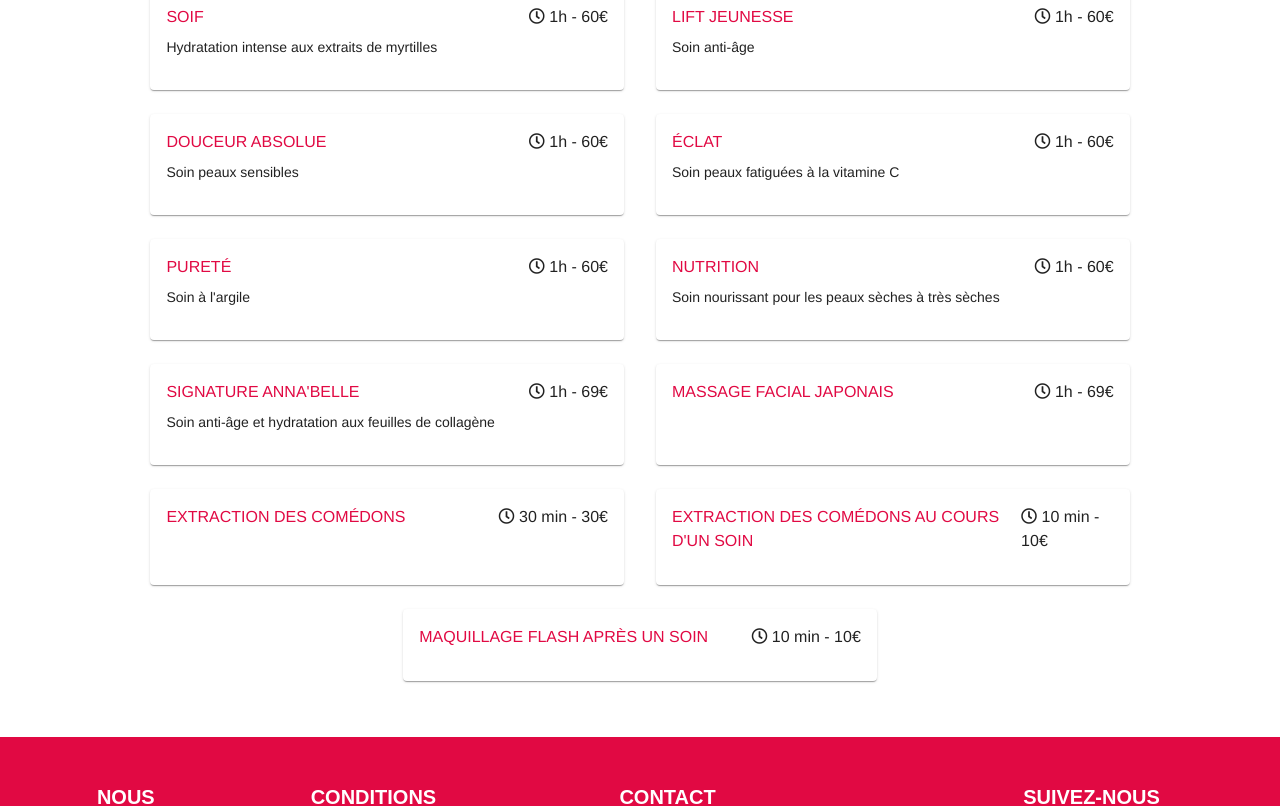
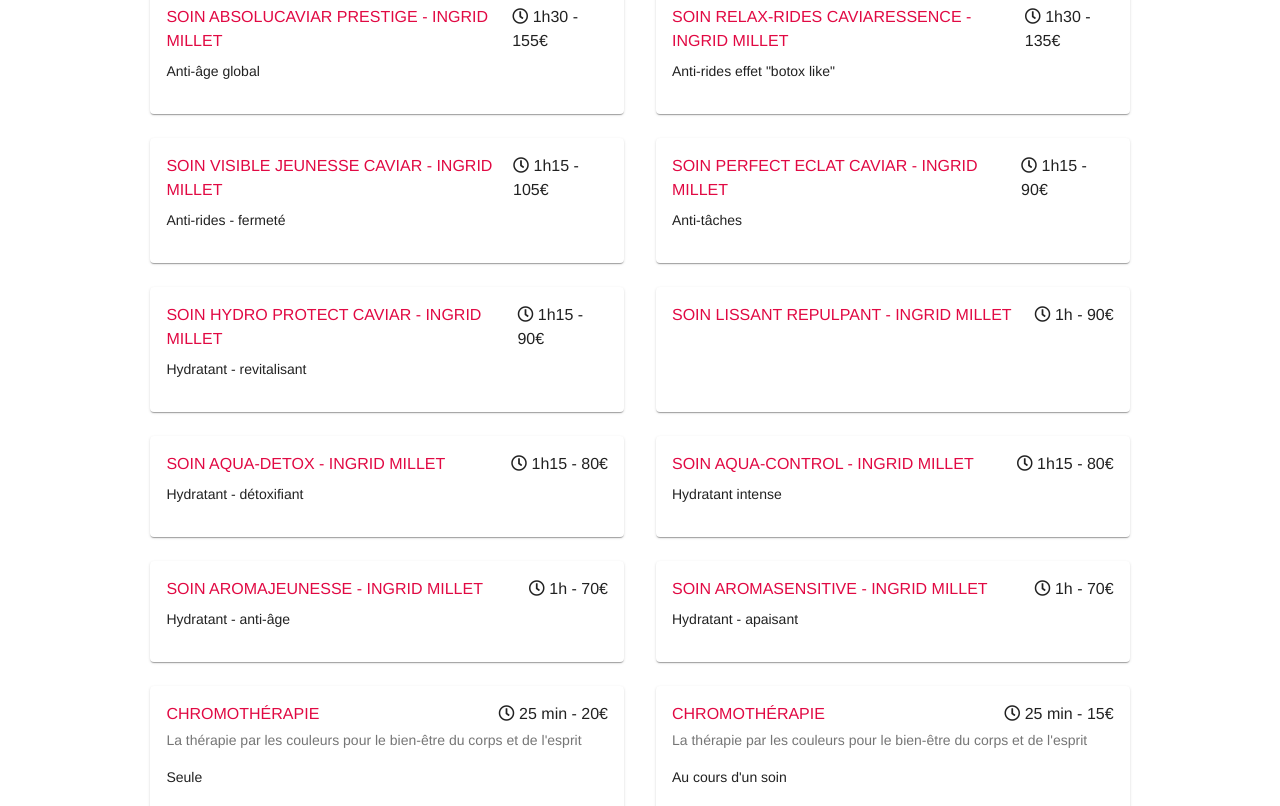
Before and after one commit to jenngllg/annabelle-institut, an Angular app: page /face-care in a window 1280 px wide. Shown: the part 380-1186 px from the top of the page. Built offline with nearby package versions, Linux system fonts and the light colour scheme; a web font is replaced by a local one.

Commit message:
[ADD] ingrid millet, [UPD] some prices, [UPD] team

```diff
--- a/src/app/app.component.html
+++ b/src/app/app.component.html
@@ -44,7 +44,7 @@
             <button mat-menu-item [routerLink]="['/waxing']">Épilation pour elle</button>
             <button mat-menu-item [routerLink]="['/men']">Épilation pour lui</button>
             <button mat-menu-item [routerLink]="['/piercing']">Piercing</button>
-            <button mat-menu-item [routerLink]="['/permanent']">Permanent</button>
+            <button mat-menu-item [routerLink]="['/permanent']">Maquillage permanent</button>
             <button mat-menu-item [routerLink]="['/mesotherapy']">Mésothérapie</button>
             <button mat-menu-item [routerLink]="['/events']">Evènementiel</button>
           </mat-menu>
--- a/src/app/face-care/face-care.component.html
+++ b/src/app/face-care/face-care.component.html
@@ -11,6 +11,178 @@
     </div>
 
     <div class="prestations">
+
+        <mat-card class="prestation">
+            <mat-card-title>
+                <div class="name">SOIN ABSOLUCAVIAR PRESTIGE - INGRID MILLET</div>
+                <div class="infos">
+                    <i class="far fa-clock"></i>
+                    1h30 - 155€
+                </div>
+            </mat-card-title>
+            <mat-card-content>Anti-âge global</mat-card-content>
+            <mat-card-actions align="end">
+            </mat-card-actions>
+        </mat-card>
+
+        <mat-card class="prestation">
+            <mat-card-title>
+                <div class="name">SOIN RELAX-RIDES CAVIARESSENCE - INGRID MILLET</div>
+                <div class="infos">
+                    <i class="far fa-clock"></i>
+                    1h30 - 135€
+                </div>
+            </mat-card-title>
+            <mat-card-content>Anti-rides effet "botox like"</mat-card-content>
+            <mat-card-actions align="end">
+            </mat-card-actions>
+        </mat-card>
+
+        <mat-card class="prestation">
+            <mat-card-title>
+                <div class="name">SOIN VISIBLE JEUNESSE CAVIAR - INGRID MILLET</div>
+                <div class="infos">
+                    <i class="far fa-clock"></i>
+                    1h15 - 105€
+                </div>
+            </mat-card-title>
+            <mat-card-content>Anti-rides - fermeté</mat-card-content>
+            <mat-card-actions align="end">
+            </mat-card-actions>
+        </mat-card>
+
+        <mat-card class="prestation">
+            <mat-card-title>
+                <div class="name">SOIN PERFECT ECLAT CAVIAR - INGRID MILLET</div>
+                <div class="infos">
+                    <i class="far fa-clock"></i>
+                    1h15 - 90€
+                </div>
+            </mat-card-title>
+            <mat-card-content>Anti-tâches</mat-card-content>
+            <mat-card-actions align="end">
+            </mat-card-actions>
+        </mat-card>
+
+        <mat-card class="prestation">
+            <mat-card-title>
+                <div class="name">SOIN HYDRO PROTECT CAVIAR - INGRID MILLET</div>
+                <div class="infos">
+                    <i class="far fa-clock"></i>
+                    1h15 - 90€
+                </div>
+            </mat-card-title>
+            <mat-card-content>Hydratant - revitalisant</mat-card-content>
+            <mat-card-actions align="end">
+            </mat-card-actions>
+        </mat-card>
+
+        <mat-card class="prestation">
+            <mat-card-title>
+                <div class="name">SOIN LISSANT REPULPANT - INGRID MILLET</div>
+                <div class="infos">
+                    <i class="far fa-clock"></i>
+                    1h - 90€
+                </div>
+            </mat-card-title>
+            <mat-card-content></mat-card-content>
+            <mat-card-actions align="end">
+            </mat-card-actions>
+        </mat-card>
+
+        <mat-card class="prestation">
+            <mat-card-title>
+                <div class="name">SOIN AQUA-DETOX - INGRID MILLET</div>
+                <div class="infos">
+                    <i class="far fa-clock"></i>
+                    1h15 - 80€
+                </div>
+            </mat-card-title>
+            <mat-card-content>Hydratant - détoxifiant</mat-card-content>
+            <mat-card-actions align="end">
+            </mat-card-actions>
+        </mat-card>
+
+        <mat-card class="prestation">
+            <mat-card-title>
+                <div class="name">SOIN AQUA-CONTROL - INGRID MILLET</div>
+                <div class="infos">
+                    <i class="far fa-clock"></i>
+                    1h15 - 80€
+                </div>
+            </mat-card-title>
+            <mat-card-content>Hydratant intense</mat-card-content>
+            <mat-card-actions align="end">
+            </mat-card-actions>
+        </mat-card>
+
+        <mat-card class="prestation">
+            <mat-card-title>
+                <div class="name">SOIN AROMAJEUNESSE - INGRID MILLET</div>
+                <div class="infos">
+                    <i class="far fa-clock"></i>
+                    1h - 70€
+                </div>
+            </mat-card-title>
+            <mat-card-content>Hydratant - anti-âge</mat-card-content>
+            <mat-card-actions align="end">
+            </mat-card-actions>
+        </mat-card>
+
+        <mat-card class="prestation">
+            <mat-card-title>
+                <div class="name">SOIN AROMASENSITIVE - INGRID MILLET</div>
+                <div class="infos">
+                    <i class="far fa-clock"></i>
+                    1h - 70€
+                </div>
+            </mat-card-title>
+            <mat-card-content>Hydratant - apaisant</mat-card-content>
+            <mat-card-actions align="end">
+            </mat-card-actions>
+        </mat-card>
+
+        <mat-card class="prestation">
+            <mat-card-title>
+                <div class="name">CHROMOTHÉRAPIE</div>
+                <div class="infos">
+                    <i class="far fa-clock"></i>
+                    25 min - 20€
+                </div>
+            </mat-card-title>
+            <mat-card-subtitle>La thérapie par les couleurs pour le bien-être du corps et de l'esprit</mat-card-subtitle>
+            <mat-card-content>Seule</mat-card-content>
+            <mat-card-actions align="end">
+            </mat-card-actions>
+        </mat-card>
+
+        <mat-card class="prestation">
+            <mat-card-title>
+                <div class="name">CHROMOTHÉRAPIE</div>
+                <div class="infos">
+                    <i class="far fa-clock"></i>
+                    25 min - 15€
+                </div>
+            </mat-card-title>
+            <mat-card-subtitle>La thérapie par les couleurs pour le bien-être du corps et de l'esprit</mat-card-subtitle>
+            <mat-card-content>Au cours d'un soin</mat-card-content>
+            <mat-card-actions align="end">
+            </mat-card-actions>
+        </mat-card>
+
+        <mat-card class="prestation">
+            <mat-card-title>
+                <div class="name">CHROMOTHÉRAPIE : CURE DE 10 SÉANCES + 2 SÉANCES OFFERTES <i class="fas fa-gift"></i></div>
+                <div class="infos">
+                    <i class="far fa-clock"></i>
+                    200€
+                </div>
+            </mat-card-title>
+            <mat-card-subtitle>La thérapie par les couleurs pour le bien-être du corps et de l'esprit</mat-card-subtitle>
+            <mat-card-content></mat-card-content>
+            <mat-card-actions align="end">
+            </mat-card-actions>
+        </mat-card>
 
         <mat-card class="prestation">
             <mat-card-title>
--- a/src/app/hands-foots-care/hands-foots-care.component.html
+++ b/src/app/hands-foots-care/hands-foots-care.component.html
@@ -20,8 +20,8 @@
                     1h - 55€
                 </div>
             </mat-card-title>
-            <mat-card-subtitle>Capsules, gel et couleur</mat-card-subtitle>
-            <mat-card-content></mat-card-content>
+            <mat-card-subtitle></mat-card-subtitle>
+            <mat-card-content>Capsules, gel et couleur</mat-card-content>
             <mat-card-actions align="end">
             </mat-card-actions>
         </mat-card>
@@ -34,8 +34,8 @@
                     1h15 min - 60€
                 </div>
             </mat-card-title>
-            <mat-card-subtitle>Chablon</mat-card-subtitle>
-            <mat-card-content></mat-card-content>
+            <mat-card-subtitle></mat-card-subtitle>
+            <mat-card-content>Chablon</mat-card-content>
             <mat-card-actions align="end">
             </mat-card-actions>
         </mat-card>
@@ -48,8 +48,8 @@
                     45 min - 42€
                 </div>
             </mat-card-title>
-            <mat-card-subtitle>Mains ou pieds, sur ongles naturels</mat-card-subtitle>
-            <mat-card-content></mat-card-content>
+            <mat-card-subtitle></mat-card-subtitle>
+            <mat-card-content>Mains ou pieds, sur ongles naturels</mat-card-content>
             <mat-card-actions align="end">
             </mat-card-actions>
         </mat-card>
@@ -87,8 +87,8 @@
                     15 min - 20€
                 </div>
             </mat-card-title>
-            <mat-card-subtitle>Résine ou gel</mat-card-subtitle>
-            <mat-card-content></mat-card-content>
+            <mat-card-subtitle></mat-card-subtitle>
+            <mat-card-content>Résine ou gel</mat-card-content>
             <mat-card-actions align="end">
             </mat-card-actions>
         </mat-card>
@@ -115,8 +115,8 @@
                     5 min - 6€
                 </div>
             </mat-card-title>
-            <mat-card-subtitle>Pose provenant d'un autre salon</mat-card-subtitle>
-            <mat-card-content></mat-card-content>
+            <mat-card-subtitle></mat-card-subtitle>
+            <mat-card-content>Pose provenant d'un autre salon</mat-card-content>
             <mat-card-actions align="end">
             </mat-card-actions>
         </mat-card>
@@ -129,7 +129,21 @@
                     25 min - 23€
                 </div>
             </mat-card-title>
-            <mat-card-subtitle>Soin des ongles express inclus : 30€</mat-card-subtitle>
+            <mat-card-subtitle></mat-card-subtitle>
+            <mat-card-content>Soin des ongles express inclus : 30€</mat-card-content>
+            <mat-card-actions align="end">
+            </mat-card-actions>
+        </mat-card>
+
+        <mat-card class="prestation">
+            <mat-card-title>
+                <div class="name">FORFAIT DÉPOSE ET POSE DE VERNIS SEMI-PERMANENT MAINS</div>
+                <div class="infos">
+                    <i class="far fa-clock"></i>
+                    30 min - 30€
+                </div>
+            </mat-card-title>
+            <mat-card-subtitle></mat-card-subtitle>
             <mat-card-content></mat-card-content>
             <mat-card-actions align="end">
             </mat-card-actions>
@@ -143,7 +157,35 @@
                     25 min - 25€
                 </div>
             </mat-card-title>
-            <mat-card-subtitle>Soin des ongles express inclus : 32€</mat-card-subtitle>
+            <mat-card-subtitle></mat-card-subtitle>
+            <mat-card-content>Soin des ongles express inclus : 32€</mat-card-content>
+            <mat-card-actions align="end">
+            </mat-card-actions>
+        </mat-card>
+
+        <mat-card class="prestation">
+            <mat-card-title>
+                <div class="name">FORFAIT DÉPOSE ET POSE DE VERNIS SEMI-PERMANENT PIEDS</div>
+                <div class="infos">
+                    <i class="far fa-clock"></i>
+                    30 min - 32€
+                </div>
+            </mat-card-title>
+            <mat-card-subtitle></mat-card-subtitle>
+            <mat-card-content></mat-card-content>
+            <mat-card-actions align="end">
+            </mat-card-actions>
+        </mat-card>
+
+        <mat-card class="prestation">
+            <mat-card-title>
+                <div class="name">FORFAIT DÉPOSE DE VERNIS SEMI-PERMANENT ET SOIN DES ONGLES EXPRESS</div>
+                <div class="infos">
+                    <i class="far fa-clock"></i>
+                    20 min - 20€
+                </div>
+            </mat-card-title>
+            <mat-card-subtitle></mat-card-subtitle>
             <mat-card-content></mat-card-content>
             <mat-card-actions align="end">
             </mat-card-actions>
@@ -157,8 +199,8 @@
                     30 min - 25€
                 </div>
             </mat-card-title>
-            <mat-card-subtitle>Supplément french</mat-card-subtitle>
-            <mat-card-content></mat-card-content>
+            <mat-card-subtitle></mat-card-subtitle>
+            <mat-card-content>Supplément french</mat-card-content>
             <mat-card-actions align="end">
             </mat-card-actions>
         </mat-card>
@@ -171,8 +213,8 @@
                     5 min - 1€ à 2,50€
                 </div>
             </mat-card-title>
-            <mat-card-subtitle>Un ongle</mat-card-subtitle>
-            <mat-card-content></mat-card-content>
+            <mat-card-subtitle></mat-card-subtitle>
+            <mat-card-content>Un ongle</mat-card-content>
             <mat-card-actions align="end">
             </mat-card-actions>
         </mat-card>
@@ -185,8 +227,8 @@
                     15 min - 20€
                 </div>
             </mat-card-title>
-            <mat-card-subtitle>Mains entières</mat-card-subtitle>
-            <mat-card-content></mat-card-content>
+            <mat-card-subtitle></mat-card-subtitle>
+            <mat-card-content>Mains entières</mat-card-content>
             <mat-card-actions align="end">
             </mat-card-actions>
         </mat-card>
@@ -213,8 +255,8 @@
                     1h - 30€
                 </div>
             </mat-card-title>
-            <mat-card-subtitle>3 pers. min.</mat-card-subtitle>
-            <mat-card-content></mat-card-content>
+            <mat-card-subtitle></mat-card-subtitle>
+            <mat-card-content>3 pers. min.</mat-card-content>
             <mat-card-actions align="end">
             </mat-card-actions>
         </mat-card>
@@ -238,11 +280,11 @@
                 <div class="name">DÉPOSE EXPRESS DE VERNIS SEMI-PERMANENT</div>
                 <div class="infos">
                     <i class="far fa-clock"></i>
-                    5 min - 7€
+                    5 min - 10€
                 </div>
             </mat-card-title>
             <mat-card-subtitle></mat-card-subtitle>
-            <mat-card-content></mat-card-content>
+            <mat-card-content>Mains ou pieds</mat-card-content>
             <mat-card-actions align="end">
             </mat-card-actions>
         </mat-card>
@@ -282,8 +324,8 @@
                     30 min - 40€
                 </div>
             </mat-card-title>
-            <mat-card-subtitle>Seul</mat-card-subtitle>
-            <mat-card-content></mat-card-content>
+            <mat-card-subtitle></mat-card-subtitle>
+            <mat-card-content>Seul</mat-card-content>
             <mat-card-actions align="end">
             </mat-card-actions>
         </mat-card>
@@ -296,8 +338,8 @@
                     20 min - 35€
                 </div>
             </mat-card-title>
-            <mat-card-subtitle>Au cours d'un soin</mat-card-subtitle>
-            <mat-card-content></mat-card-content>
+            <mat-card-subtitle></mat-card-subtitle>
+            <mat-card-content>Au cours d'un soin</mat-card-content>
             <mat-card-actions align="end">
             </mat-card-actions>
         </mat-card>
@@ -307,7 +349,7 @@
                 <div class="name">SOIN DES ONGLES EXPRESS</div>
                 <div class="infos">
                     <i class="far fa-clock"></i>
-                    15 min - 10€
+                    15 min - 15€
                 </div>
             </mat-card-title>
             <mat-card-subtitle></mat-card-subtitle>
@@ -337,8 +379,8 @@
                     30 min - 10€
                 </div>
             </mat-card-title>
-            <mat-card-subtitle>Mains</mat-card-subtitle>
-            <mat-card-content></mat-card-content>
+            <mat-card-subtitle></mat-card-subtitle>
+            <mat-card-content>Mains</mat-card-content>
             <mat-card-actions align="end">
             </mat-card-actions>
         </mat-card>
@@ -351,8 +393,8 @@
                     30 min - 15€
                 </div>
             </mat-card-title>
-            <mat-card-subtitle>Pieds</mat-card-subtitle>
-            <mat-card-content></mat-card-content>
+            <mat-card-subtitle></mat-card-subtitle>
+            <mat-card-content>Pieds</mat-card-content>
             <mat-card-actions align="end">
             </mat-card-actions>
         </mat-card>
--- a/src/app/look/look.component.html
+++ b/src/app/look/look.component.html
@@ -40,10 +40,10 @@
 
         <mat-card class="prestation">
             <mat-card-title>
-                <div class="name">REHAUSSEMENT DE CILS</div>
+                <div class="name">RÉHAUSSEMENT DE CILS</div>
                 <div class="infos">
                     <i class="far fa-clock"></i>
-                    40 min - 40€
+                    40 min - 45€
                 </div>
             </mat-card-title>
             <mat-card-content></mat-card-content>
@@ -56,7 +56,7 @@
                 <div class="name">FORFAIT</div>
                 <div class="infos">
                     <i class="far fa-clock"></i>
-                    1h05 - 50€
+                    1h05 - 55€
                 </div>
             </mat-card-title>
             <mat-card-content>Teinture de cils + réhaussement</mat-card-content>
```
Also changed, not shown: src/app/home/home.component.html (+12 -5 lines), src/app/waxing/waxing.component.html (+6 -8 lines), src/assets/images/partners/ingrid-millet.png (added), src/assets/images/team/marion.jpg (added).
